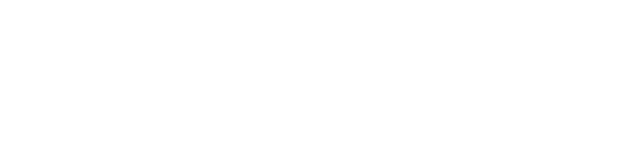
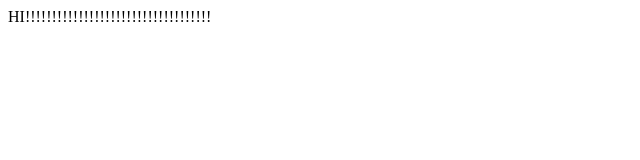
Before and after one commit to Southern-Web-Design/template, a plain HTML site: page index.html in a window 1280 px wide. Shown: the whole page, without its empty margins (0-640 px from the left). Drawn offline with Linux system fonts and the light colour scheme.

Commit message:
al;sjfdal;sjfsal;fj

```diff
--- a/index.html
+++ b/index.html
@@ -14,6 +14,6 @@
 </head>
 
 <body>
-
+  HI!!!!!!!!!!!!!!!!!!!!!!!!!!!!!!!!!!!
 </body>
 </html>
```
